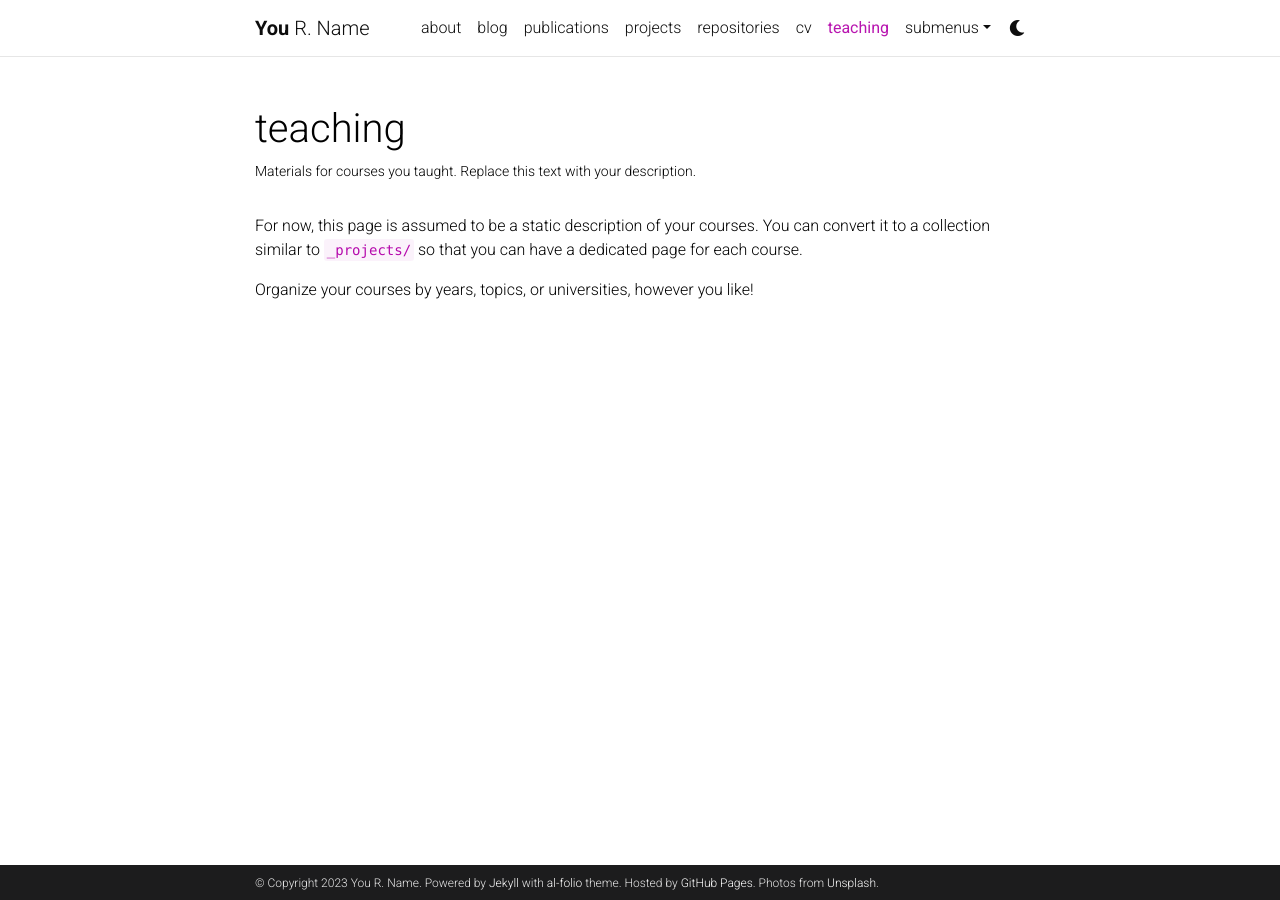
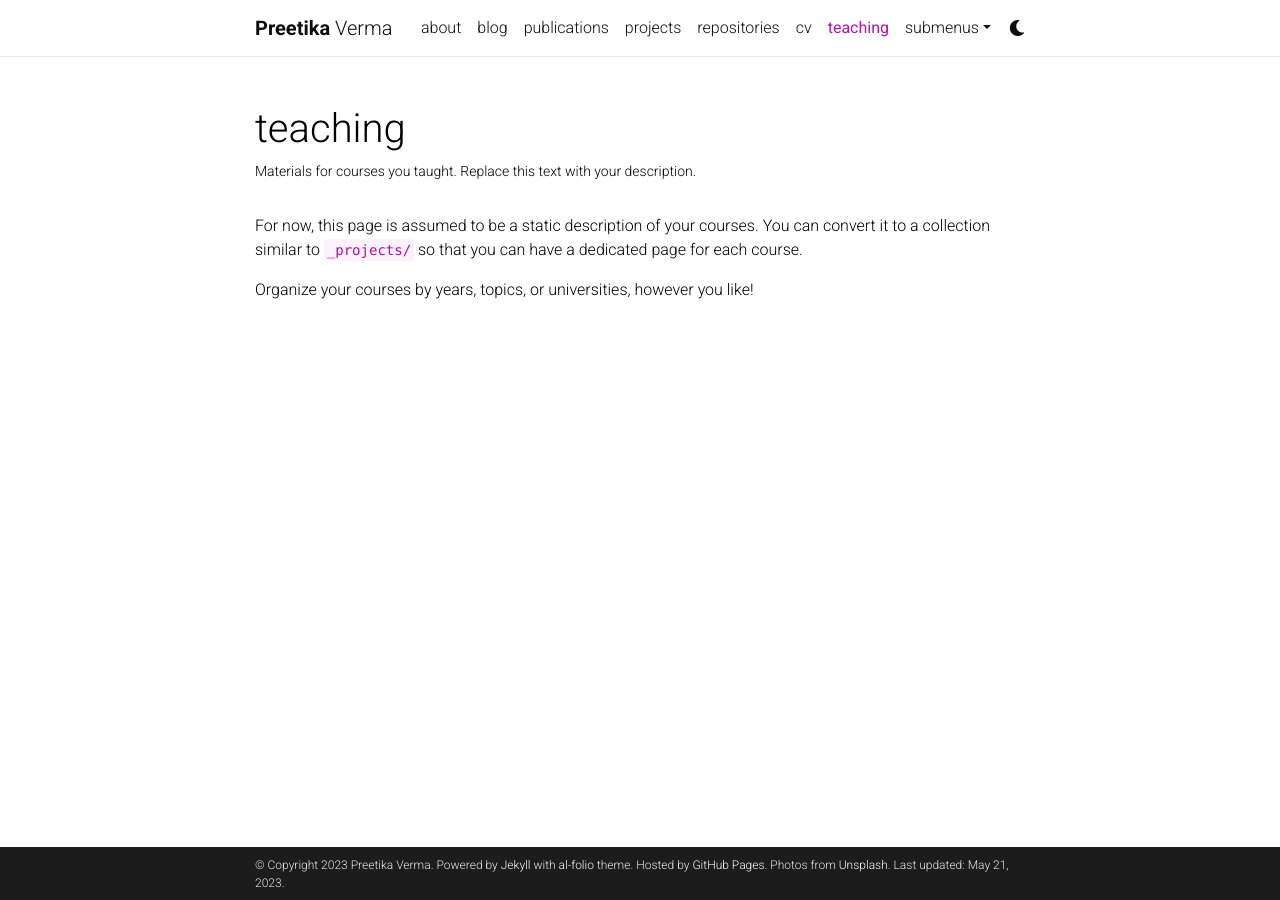
Before and after one commit to Preetika764/Preetika, a Jekyll site: the page built from _pages/teaching.md, in a window 1280 px wide. Built offline with Jekyll 4.4.1, drawn with Linux system fonts in a browser that asks for light colours; comment, search, counter and statistics services are not loaded; a style sheet for code colours, icons or effects is not loaded.

Commit message:
Update _config.yml

```diff
--- a/_config.yml
+++ b/_config.yml
@@ -3,10 +3,10 @@
 # -----------------------------------------------------------------------------
 
 title: blank # the website title (if blank, full name will be used instead)
-first_name: You
-middle_name: R.
-last_name: Name
-email: you@example.com
+first_name: Preetika
+middle_name:
+last_name: Verma
+email: preetikaverma08@gmail.com
 description: > # the ">" symbol means to ignore newlines until "footer_text:"
   A simple, whitespace theme for academics. Based on [*folio](https://github.com/bogoli/-folio) design.
 footer_text: >
@@ -20,7 +20,7 @@
 
 url: https://alshedivat.github.io # the base hostname & protocol for your site
 baseurl: /al-folio # the subpath of your site, e.g. /blog/
-last_updated: false # set to true if you want to display last updated in the footer
+last_updated: true # set to true if you want to display last updated in the footer
 impressum_path:  # set to path to include impressum link in the footer, use the same path as permalink in a page, helps to conform with EU GDPR
 
 # -----------------------------------------------------------------------------
```
